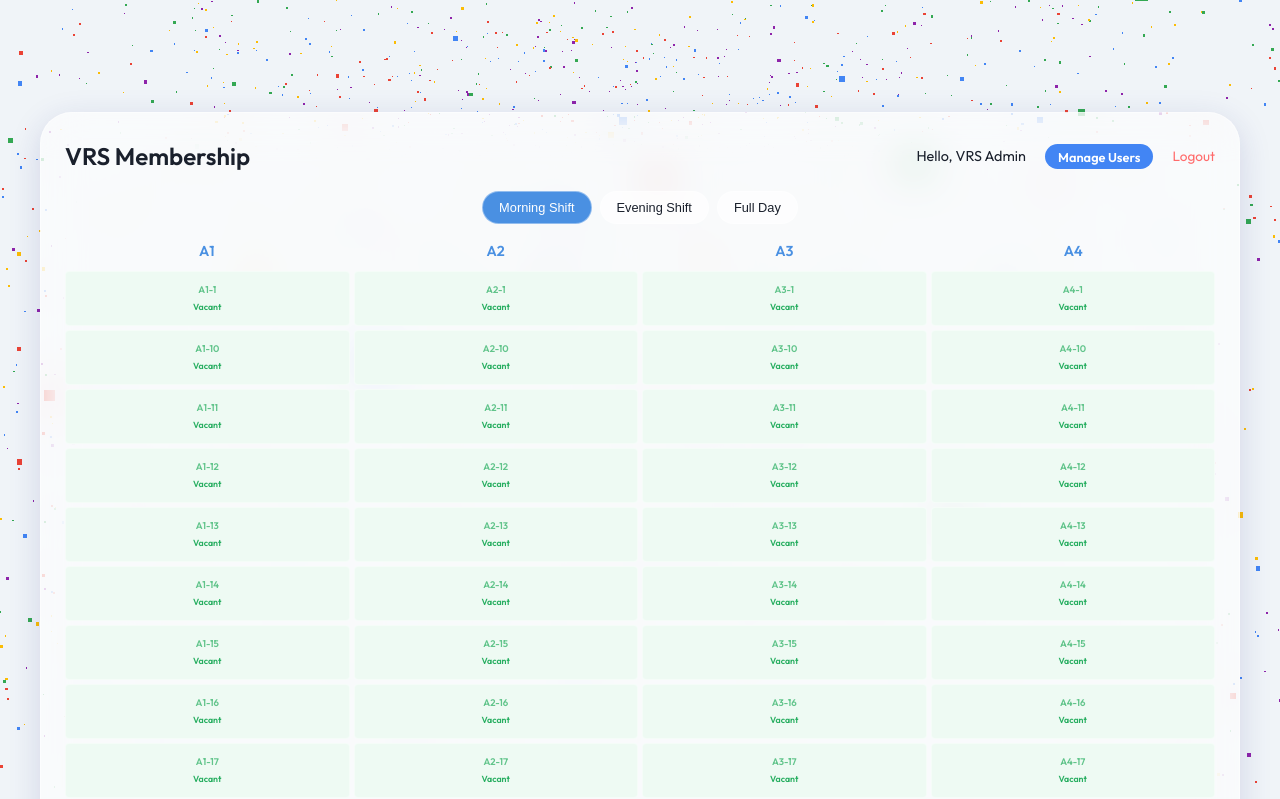
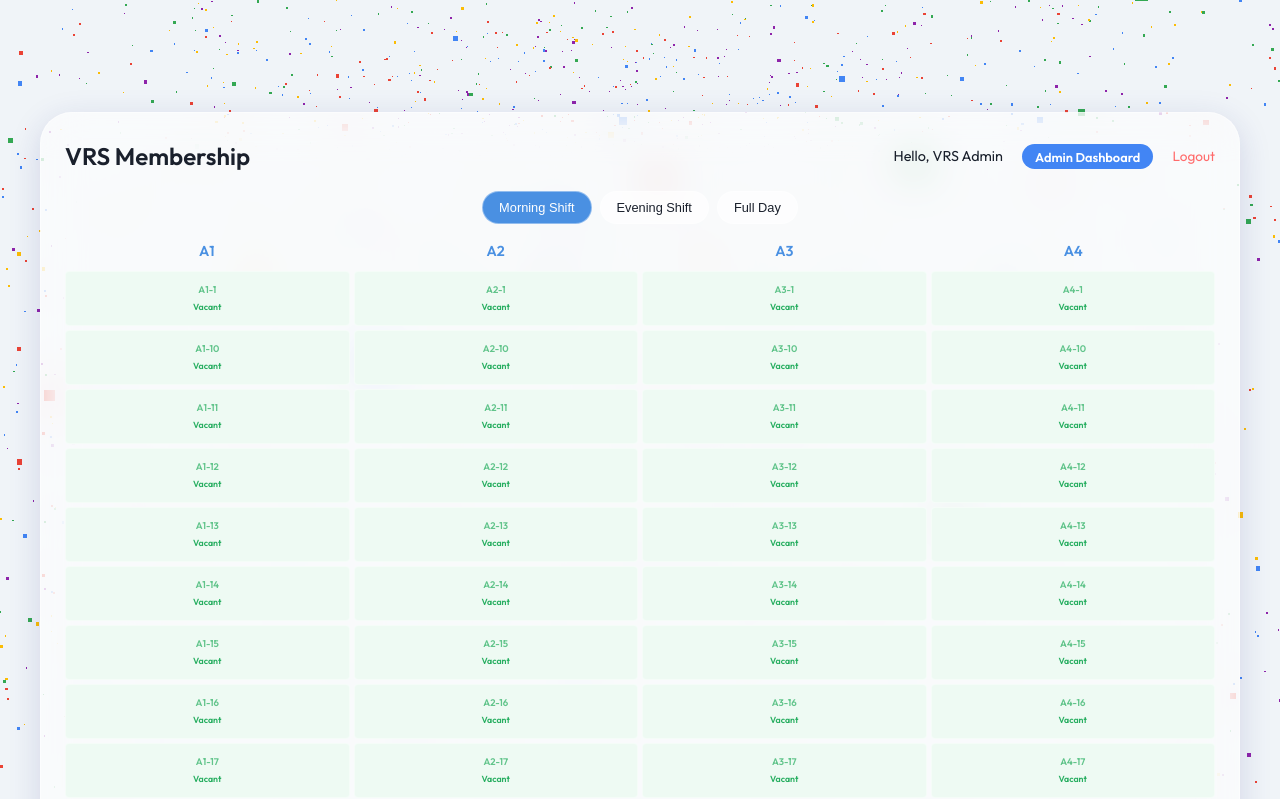
Before and after one commit to aryanRN2/VRS-Library, a Flask app: page /membership in a window 1280 px wide. Shown: the top 799 px of the page. Run offline with Flask 3, Linux system fonts and the light colour scheme; a user stored in the database is signed in; data comes from the database, SQL or seed files in the repository; data that the repository does not hold is empty; some libraries are stand-ins or nearby versions.

Commit message:
Fix: Resolved BuildError by updating admin link to the new dashboard route

```diff
--- a/templates/membership.html
+++ b/templates/membership.html
@@ -9,7 +9,7 @@
                 {% if current_user.is_authenticated %}
                     <span class="user-welcome">Hello, {{ current_user.name }}</span>
                     {% if current_user.is_admin %}
-                        <a href="{{ url_for('admin_approvals') }}" class="admin-badge link">Manage Users</a>
+                        <a href="{{ url_for('admin_dashboard') }}" class="admin-badge link">Admin Dashboard</a>
                     {% endif %}
                     <a href="{{ url_for('logout') }}" class="logout-link">Logout</a>
                 {% else %}
```
